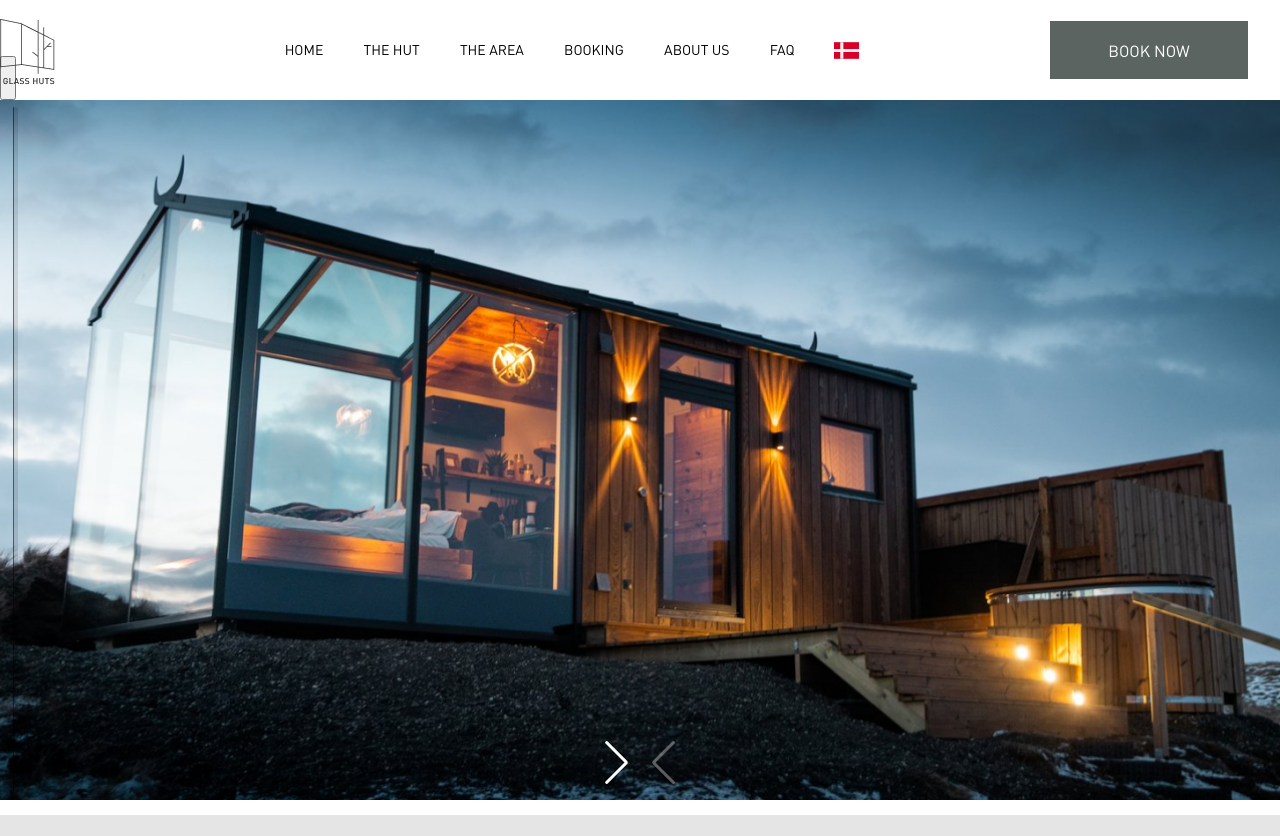
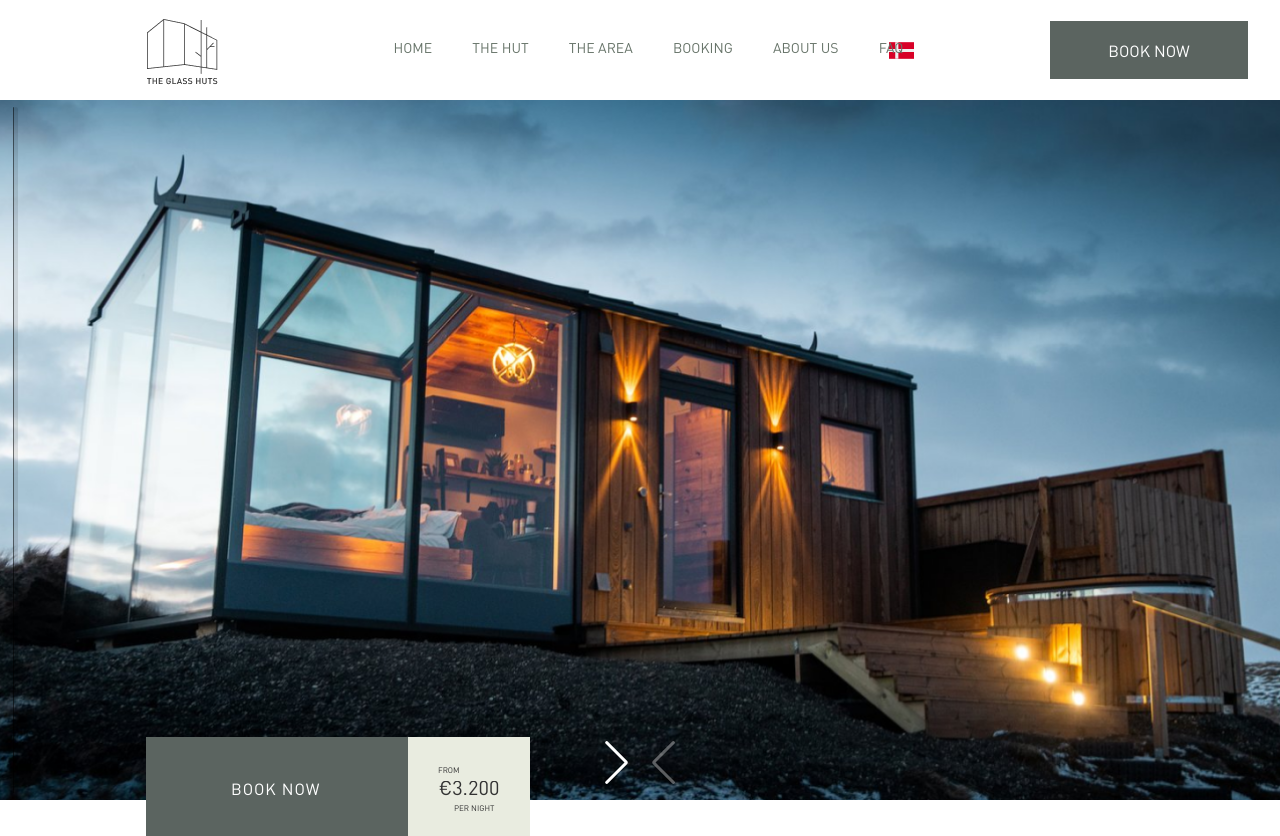
Before and after one commit to 6lackgir1/The_glass, a plain HTML site: page index.html in a window 1280 px wide. Before the commit the page ends 815 px from the top, so only its background shows below. Drawn offline with nearby package versions, Linux system fonts and the light colour scheme; files whose address does not match are found by name.

Commit message:
доделана анимация

```diff
--- a/css/header.css
+++ b/css/header.css
@@ -21,7 +21,7 @@
 
 .navbar__img-logo{
     margin-top: -37px;
-    margin-left: -223px;
+    margin-left: 147px;
 
     width: 70.26px;
     height: 65.1px;
@@ -73,13 +73,133 @@ path.animate {
     height: 37px;
 }
 
+  .price-block{
+    position: relative;
+    display: flex;
+    justify-content: space-between;
+    align-items: flex-start;
+    z-index: 5;
+}
+
+.price-block-style{
+    background: #5B6460;
+    width: 384px;
+    height: 99px;
+    margin-left: 146px;
+    margin-top: -78px;
+    z-index: 5;
+}
+
+.btn-booking{
+    position: absolute;
+    color: #ffffff;
+    text-align: center;
+    text-decoration: none;
+    letter-spacing: 1px;
+    text-transform: uppercase;
+    padding-top: 9px;
+    margin-top: 34px;
+    margin-left: 85px;
+}
+
+.price-box{
+    background: #E9ECE0;
+    color:#333333;
+    position: relative;
+    margin-left: 262px;
+    margin-top: 0;
+    margin-bottom: 0;
+    width: 125px;
+    height: 99px;
+    z-index: 1;
+}
+
+.price{
+    font-size: 20px;
+    line-height: 28px;
+    background: #E9ECE0;
+    text-align: center;
+    margin-top: 8px;
+    margin-bottom: 0;
+}
+.price-small{
+
+    font-size: 8px;
+    line-height: 21px;
+}
+
+.price-position--left{
+    position: relative;
+    text-align: left;
+    text-indent: 30px;
+    top: 15px;
+}
+
+.price-position--right{
+    position: relative;
+    text-align: left;
+    text-indent: 46px;
+    bottom: 12px;
+
+}
+
+.btn:hover, .btn-booking:hover{
+    background: #c8d6c8;
+    color: #333333;
+    cursor: pointer;
+}
+
+.btn:hover::before{
+    transform: translateX(300px)  skewX(-15deg);
+    opacity: 0.6;
+    transition: .7s;
+}
+
+.btn:hover::after{
+    transform: translateX(300px) skewX(-15deg);
+    opacity: 1;
+    transition: .7s;
+}
+
+.navbar__menu-item .navbar__menu-item__link {
+    display: inline-block;
+    color: #68756a;
+    line-height: 1;
+    text-decoration: none;
+    cursor: pointer;
+    position: relative;
+}
+.navbar__menu-item .navbar__menu-item__link:after {
+    display: block;
+    content: "";
+    background-color: #69726a;
+    height: 2px;
+    width: 0%;
+    left: 50%;
+    position: absolute;
+    -webkit-transition: width .2s ease-in-out;
+    -moz--transition: width .2s ease-in-out;
+    transition: width .2s ease-in-out;
+    -webkit-transform: translateX(-50%);
+    -moz-transform: translateX(-50%);
+    transform: translateX(-50%);
+}
+.navbar__menu-item .navbar__menu-item__link:hover:after,
+.navbar__menu-item .navbar__menu-item__link:focus:after {
+    width: 100%;
+}
+
 
 /* Mobile */
 
+.navbar__mobile-navigation{
+    display: none;
+}
 
-  @media only screen and (max-width: 780px) {
+@media only screen and (max-width: 780px) {
 
     .navbar__mobile-navigation{
+        display: block;
         position: relative;
         z-index: 3;
         width:64px;
@@ -259,7 +379,4 @@ path.animate {
         margin-left: 29%;
     }
 
-
-
-
   }
--- a/index.html
+++ b/index.html
@@ -19,19 +19,25 @@
             </button>
             <a class="navbar__img-logo"><img src="img/logo.png" width="71" height="66" alt="The glass huts"></a>
             <ul class="navbar__menu-list">
-                <li class="navbar__menu-item"><a class="navbar__menu-item__link" href="#">Home</a></li>
+                <li class="navbar__menu-item"><a class="lang--linkk navbar__menu-item__link" href="#">Home</a></li>
                 <li class="navbar__menu-item"><a class="navbar__menu-item__link" href="#">The hut</a></li>
                 <li class="navbar__menu-item"><a class="navbar__menu-item__link" href="#">The area</a></li>
                 <li class="navbar__menu-item"><a class="navbar__menu-item__link" href="#">Booking</a></li>
                 <li class="navbar__menu-item"><a class="navbar__menu-item__link" href="#">About us</a></li>
                 <li class="navbar__menu-item"><a class="navbar__menu-item__link" href="#">Faq</a></li>
             </ul>
+
+            <!-- <select class="change-lang lang">
+                <option value="nob">NOB</option>
+                <option value="ru">RU</option>
+            </select> -->
+
              <a class="lang" href="#"><svg class="lang__checked" width="25" height="25" viewBox="0 0 25 25" fill="none" xmlns="http://www.w3.org/2000/svg">
                 <path id="lang__color" d="M25 4.16675H0V20.833H25V4.16675Z" fill="#D80027"/>
                 <path d="M9.375 4.1665H6.25V10.9378H0V14.063H6.25V20.8343H9.375V14.063H25V10.9378H9.375V4.1665Z" fill="#F0F0F0"/>
                 </svg>
                 </a>
-            <a href="#" class="navbar__btn-book btn">Book now</a>
+            <a href="#" class="lang-btn navbar__btn-book btn">Book now</a>
         </div>
 
         <!-- Slider main container -->
@@ -72,7 +78,14 @@
                 <div class="slider-drag swiper-scrollbar-drag"></div>
             </div>
         </div>
-
+        <div class="price-block price-block-style btn">
+            <a href="#" class="btn-booking ">Book now</a>
+                <div class="price-box">
+                    <p class="price price-small price-position--left">from</p>
+                    <p class="price">€3.200</p>
+                    <p class="price price-small price-position--right">per night</p>
+                </div>
+        </div>
     </div>
 </header>
 
@@ -102,6 +115,9 @@
 </script>
 
 <script src="js/burger.js"></script>
+<script src="js/app.js"></script>
 <script src="js/lang.js"></script>
+<script src="js/yaz.js"></script>
+
 </body>
 </html>
--- /dev/null
+++ b/js/app.js
@@ -0,0 +1,32 @@
+const select = document.querySelector('select');
+const allLang = ['nob', 'ru'];
+
+select.addEventListener('change', changeURLLanguage);
+
+// перенаправить на url с указанием языка
+function changeURLLanguage() {
+    let lang = select.value;
+    location.href = window.location.pathname + '#' + lang;
+    location.reload();
+}
+
+function changeLanguage() {
+    let hash = window.location.hash;
+    hash = hash.substring(1);
+    console.log(hash);
+    if (!allLang.includes(hash)) {
+        location.href = window.location.pathname + '#nob';
+        location.reload();
+    }
+    select.value = hash;
+    // document.querySelector('.lng-chip').innerHTML = langArr['chip'][hash];
+    for (let key in langArr) {
+        let elem = document.querySelector('.lang--' + key);
+        if (elem) {
+            elem.innerHTML = langArr[key][hash];
+        }
+
+    }
+}
+
+changeLanguage();
--- /dev/null
+++ b/js/yaz.js
@@ -0,0 +1,12 @@
+const langArr={
+    "linkk":{
+      "ru": "Главная",
+      "nob": "Home",
+    },
+
+    "btn": {
+      "nob": "Book now",
+      "ru": "Забронировать сейчас",
+    },
+
+  }
```
Also changed, not shown: js/lang.js (line endings or trailing spaces). Lines whose indentation alone changed are shown as unchanged.
